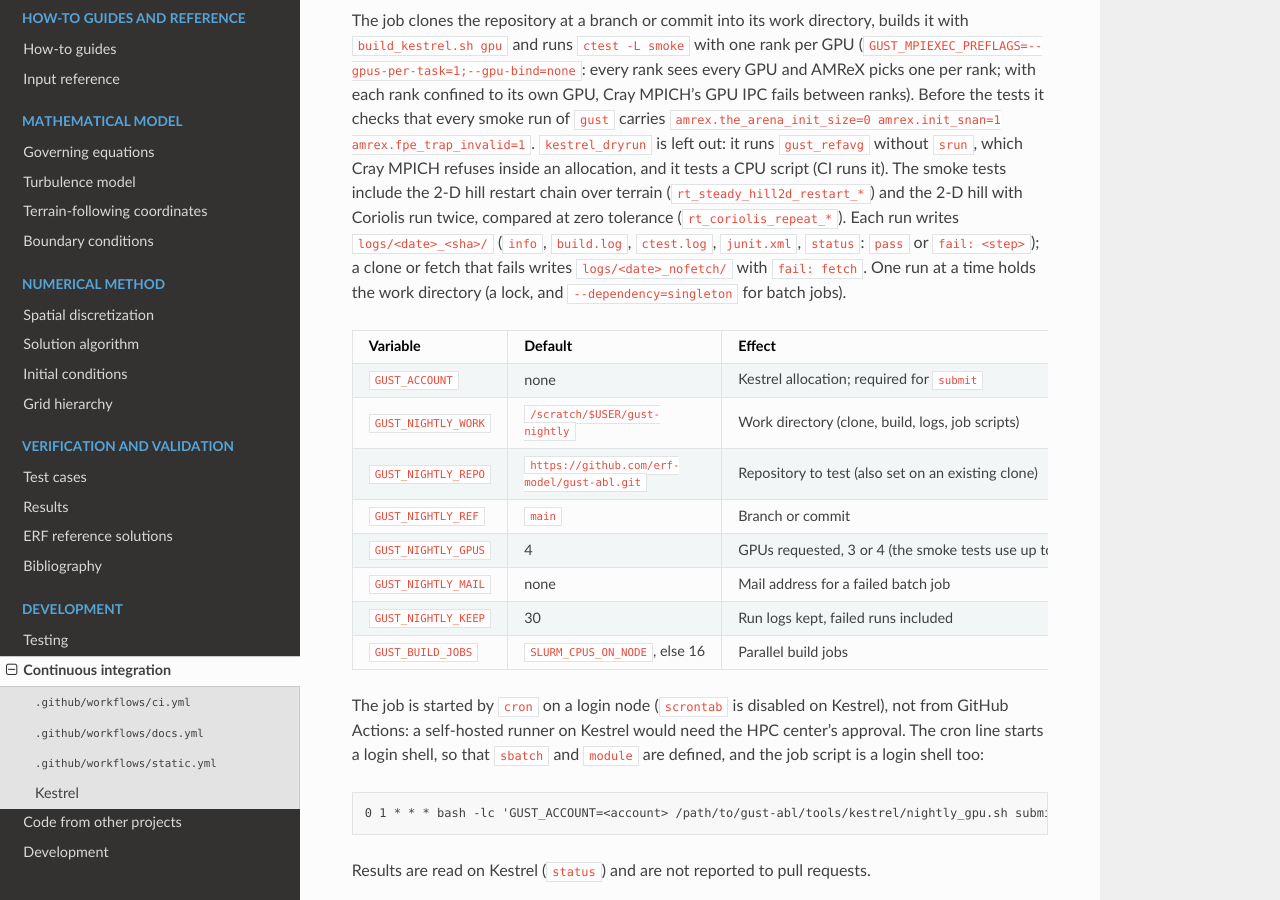
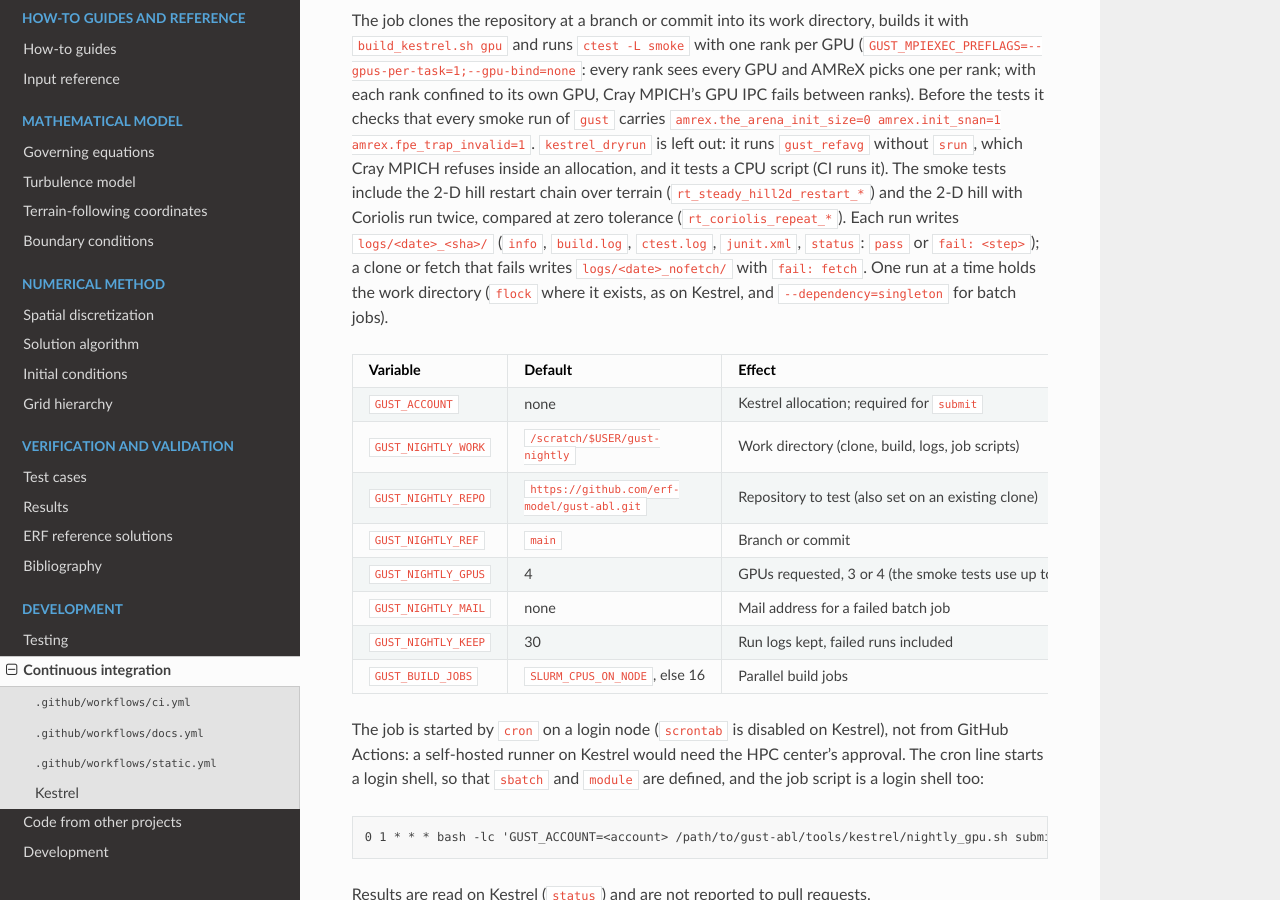
Before and after one commit to erf-model/gust-abl, a Sphinx documentation site: the page built from docs/ci.rst, in a window 1280 px wide and 900 px high, scrolled down 1248 px. Built offline with Sphinx 7.4.7 and the Read the Docs theme 3.1.0, drawn with Linux system fonts in a browser that asks for light colours.

Commit message:
Nightly GPU job: the lock only where flock exists (audit A6)
flock is not on macOS, where the dry run (kestrel_nightly_dryrun, label
unit) also runs: every run there stopped with "another run holds". The
lock is now taken when flock is on PATH (it is on Kestrel), and the dry
run checks the refusal of a second run only there. Checked with flock
on PATH and with a PATH that lacks it.

Co-Authored-By: Claude Opus 5.5 <noreply@anthropic.com>

```diff
--- a/docs/ci.rst
+++ b/docs/ci.rst
@@ -77,8 +77,8 @@ runs ``gust_refavg`` without ``srun``, which Cray MPICH refuses inside an alloca
 restart chain over terrain (``rt_steady_hill2d_restart_*``) and the 2-D hill with Coriolis run twice, compared at
 zero tolerance (``rt_coriolis_repeat_*``). Each run writes ``logs/<date>_<sha>/`` (``info``, ``build.log``,
 ``ctest.log``, ``junit.xml``, ``status``: ``pass`` or ``fail: <step>``); a clone or fetch that fails writes
-``logs/<date>_nofetch/`` with ``fail: fetch``. One run at a time holds the work directory (a lock, and
-``--dependency=singleton`` for batch jobs).
+``logs/<date>_nofetch/`` with ``fail: fetch``. One run at a time holds the work directory (``flock`` where it exists, as on
+Kestrel, and ``--dependency=singleton`` for batch jobs).
 
 .. list-table::
    :header-rows: 1
```
Also changed, not shown: 2 other files.
